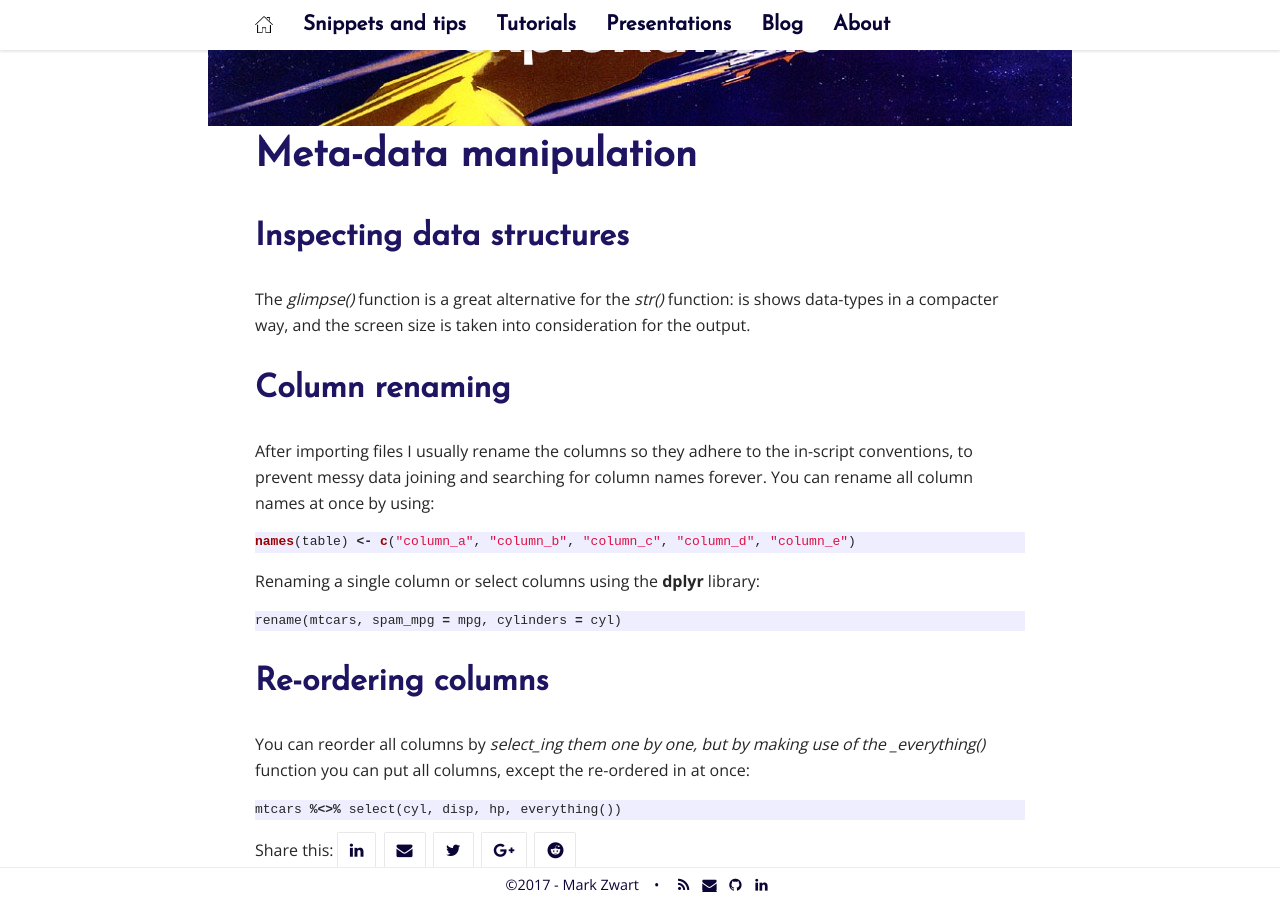
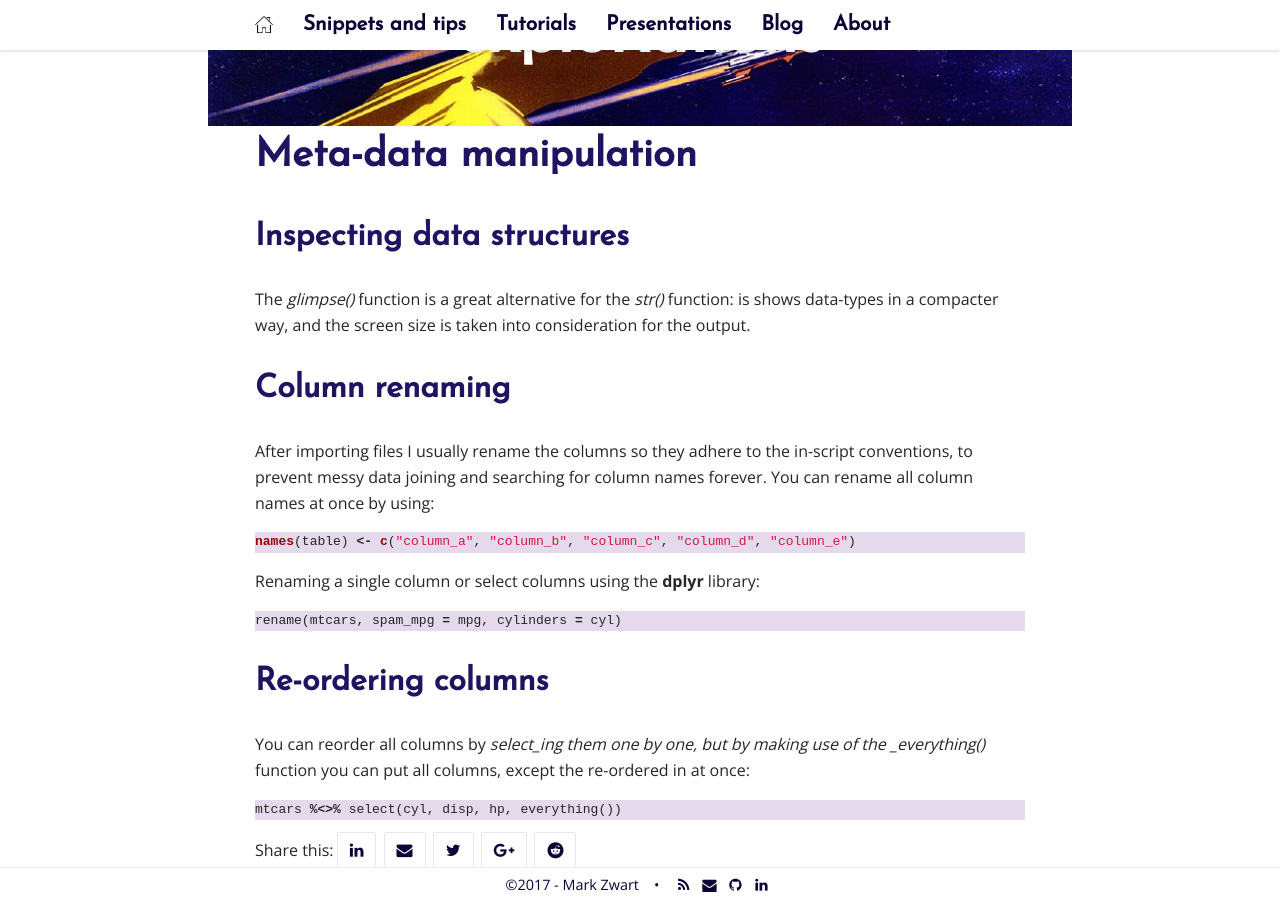
Before and after one commit to mark-me/mark-me.github.io, a Jekyll site: the page built from _pages/snippets-and-tips/meta-data.md, in a window 1280 px wide and 900 px high, scrolled down 104 px. Built offline with Jekyll 4.4.1, drawn with Linux system fonts in a browser that asks for light colours; nearby versions of some CDN libraries; comment, search, counter and statistics services are not loaded.

Commit message:
Update _syntax-highlighting.scss

```diff
--- a/_sass/_syntax-highlighting.scss
+++ b/_sass/_syntax-highlighting.scss
@@ -2,7 +2,7 @@
  * Syntax highlighting styles
 */
 .highlight {
-    background: #eef;
+    background: #E4DAEB;
 
     .c     { color: #998; font-style: italic } // Comment
     .err   { color: #a61717; background-color: #e3d2d2 } // Error
```
